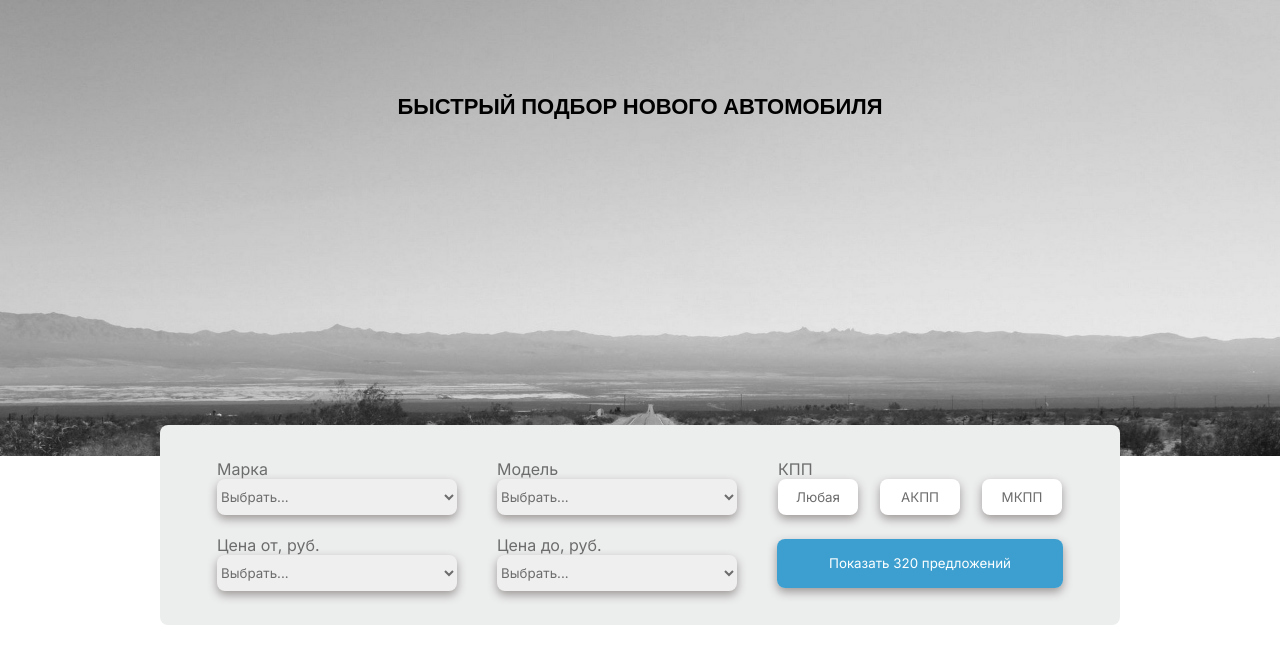
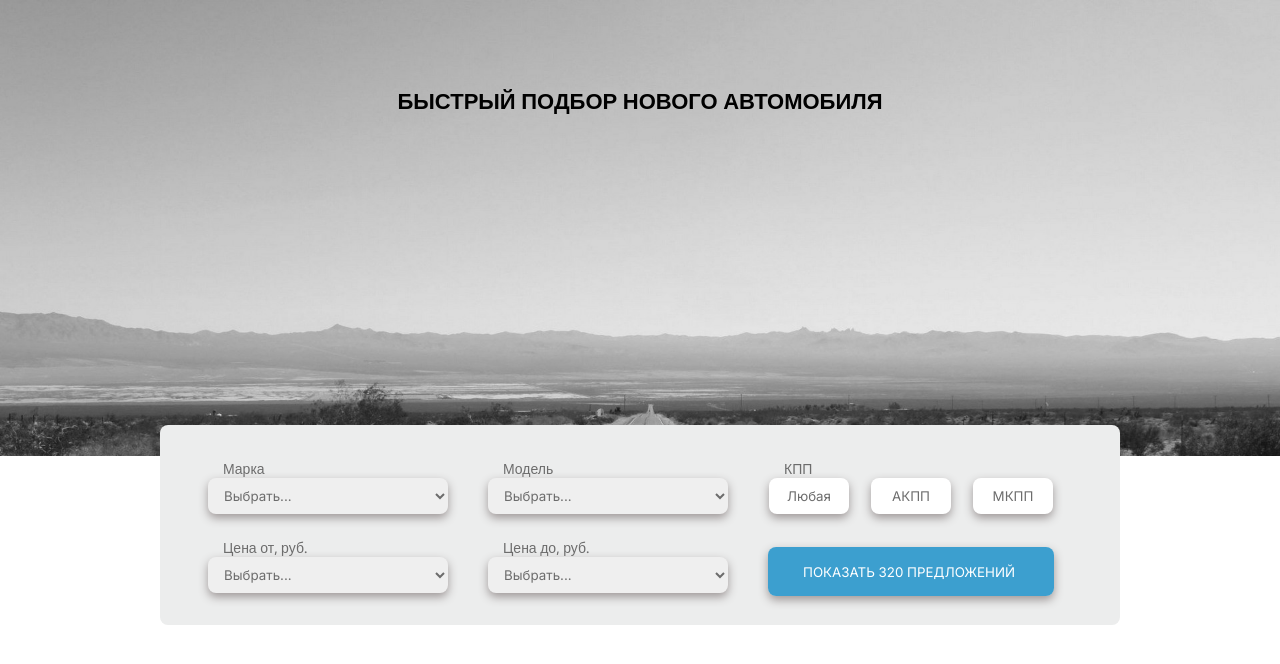
Before and after one commit to metallica81/scssProject, a plain HTML site: page index.html in a window 1280 px wide. Drawn offline with nearby package versions, Linux system fonts and the light colour scheme.

Commit message:
feat: create 1th page with perfect pixel

```diff
--- a/_header.scss
+++ b/_header.scss
@@ -30,6 +30,7 @@ $borderRadius: 8px;
     font: {
         // family: "Oswald", serif;
         // family: "Red Hat Display", sans-serif;
+        // family: "Gilroymedium", sans-serif;
         family: "Inter", serif;
         weight: bold;
     }
@@ -52,8 +53,8 @@ $borderRadius: 8px;
     display: block;
     text-align: center;
     text-transform: uppercase;
-    padding-top: 88px;
-    margin-bottom: -45px;
+    padding-top: 83px;
+    margin-bottom: -40px;
     @include fontHeaderOfText;
 }
 
@@ -87,6 +88,7 @@ $buttonHeight: 36px;
             weight: 400;
         }
         box-shadow: 0px 4px 10px 0px #9E9898;
+        padding-left: 12px;
     }
 
 }
@@ -124,31 +126,34 @@ $buttonHeight: 36px;
 @mixin spanCarFilter {
     color: $buttonPlaceHolderColor;
     font: {
+        family: "Gilroymedium", sans-serif;
         weight: 400;
+        size: 14px;
     }
-    //padding: 3px;
-
+    padding-left: 15px;
+    margin-bottom: 0;
 }
 
+.wrapper {
+    width: 960px;
+    height: 200px;
+    margin: 350px auto;
+    background-color: $filterBGColor;
+    border-radius: $borderRadius;
+}
 .find_car_params {
     display: grid;
     grid-template-columns: auto auto auto;
     grid-template-rows: 2;
     column-gap: 40px;
-    row-gap: 20px;
+    row-gap: 22px;
     span {
         width: $buttonWidth;
         @include spanCarFilter;
     }
-    div {
-        width:auto
-    }
-    width: 960px;
-    height: 200px;
-    padding: 65px 35px;
-    background-color: $filterBGColor;
-    border-radius: $borderRadius;
-    margin: 350px auto;
+    padding-block: 35px;
+    padding-right: 18px;
+    //padding: auto auto;
     align-content: center;
     align-items: center;
     justify-items: center;
@@ -208,9 +213,13 @@ $buttonHeight: 36px;
     button {
         width: 286px;
         height: 49px;
-
+        padding-right: 10px;
+        text-transform: uppercase;
+        margin-top: 11px;
+        margin-right: -5;
     }
     @include buttonCarFilterBlue;
+
 }
 
 
--- a/index.html
+++ b/index.html
@@ -30,6 +30,7 @@
     <header class="_1thPage">
         <span class="serch_new_auto">Быстрый подбор нового автомобиля</span>
         <!-- <div><img class="img_car" src="assets/myPict/mercedes-clip-art-2.png" alt="car"></div> -->
+        <div class="wrapper">
             <form class="find_car_params">
                 <div class="carBrand">
                     <span>Марка</span>
@@ -69,6 +70,8 @@
                     <button>Показать 320 предложений</button>
                 </div>
             </form>
+        </div>
     </header>
+
 </body>
 </html>
```
Also changed, not shown: style.css, 1 other file. Lines whose indentation alone changed are shown as unchanged.
